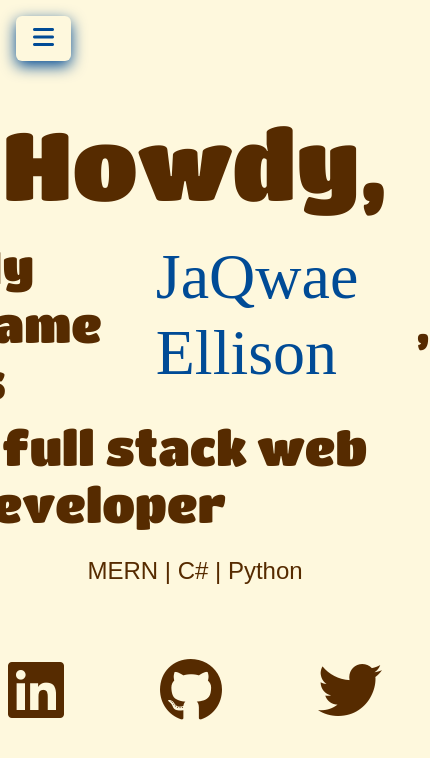
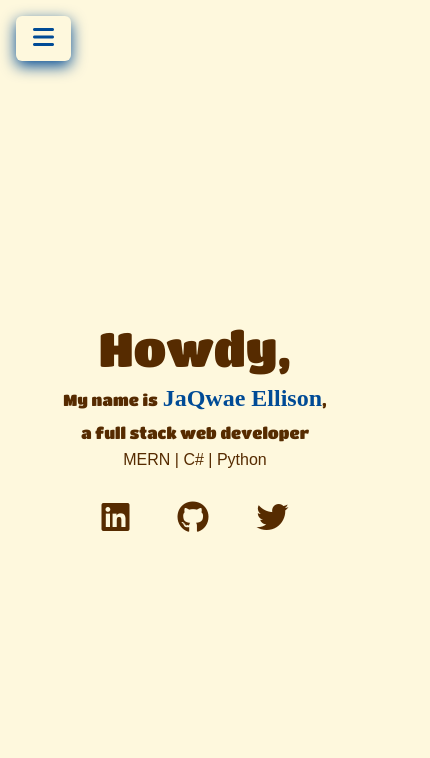
Before and after one commit to JaQwae/portfolio-page-2024, a React (Vite) app: page / in a window 390 px wide. Shown: the top 758 px of the page, 430 px wide, since content can reach past the window. Built offline with nearby package versions, Linux system fonts and the light colour scheme; a web font is replaced by a local one.

Commit message:
responsive styling created for home

```diff
--- a/src/pages/home/Home.css
+++ b/src/pages/home/Home.css
@@ -2,11 +2,6 @@
     justify-content: center;
     align-items: center;
 }
-
-/* #home-page-word-container{
-    display: flex;
-    flex-direction: column;
-} */
 
 #home-page-greeting{
     display: flex;
@@ -32,7 +27,8 @@
     margin-left: 0.7rem;
     font-size: 4rem;
     font-family: 'Tilt Prism', cursive;
-    color: var(--secondary-color)
+    color: var(--secondary-color);
+    font-weight: 600;
 }
 
 #home-page-tech-stack{
@@ -93,7 +89,68 @@
 }
 
 /* Tablet Sizing */
-@media screen and (max-width: 1024px) {}
+@media screen and (max-width: 1023px) {
+    #home-page{
+        margin: auto;
+        width: 80%;
+    }
+
+    #home-page-greeting{
+        font-size: 5rem;
+        margin-bottom: 0.5rem;
+    }
+
+    .home-page-intro-sentence{
+        font-size: 2.2rem;
+    }
+
+    .my-name-on-home-page{
+        margin-left: 1rem;
+        font-size: 3.2rem;
+    }
+
+    #home-page-tech-stack{
+        font-size: 1.8rem;
+        margin: 1rem 0rem 0.5rem;
+    }
+
+    .social-media-icons{
+        padding: 1rem;
+        margin: 0rem 0.5rem;
+        font-size: 3rem;
+    }
+}
 
 /* Phone Sizing */
-@media screen and (max-width: 576px) {}
+@media screen and (max-width: 576px) {
+    #home-page{
+        width: 100%;
+    }
+
+    #home-page-greeting{
+        font-size: 3rem;
+        margin-bottom: 0.5rem;
+    }
+
+    .home-page-intro-sentence{
+        font-size: 1rem;
+    }
+
+    .my-name-on-home-page{
+        margin-left: 0.3rem;
+        margin-bottom: 0.1rem;
+        font-size: 1.5rem;
+        font-weight: 600;
+    }
+
+    #home-page-tech-stack{
+        font-size: 1rem;
+        margin: 0.5rem;
+    }
+
+    .social-media-icons{
+        padding: 1rem;
+        margin: 0.5rem;
+        font-size: 2rem;
+    }
+}
```
